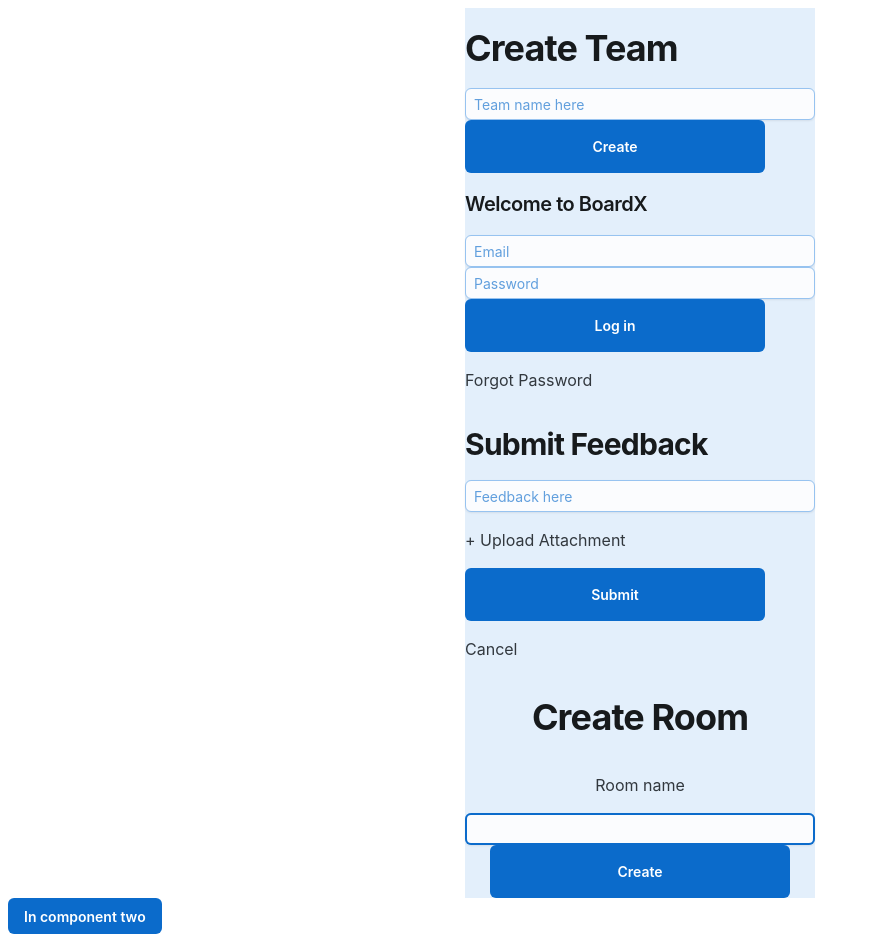
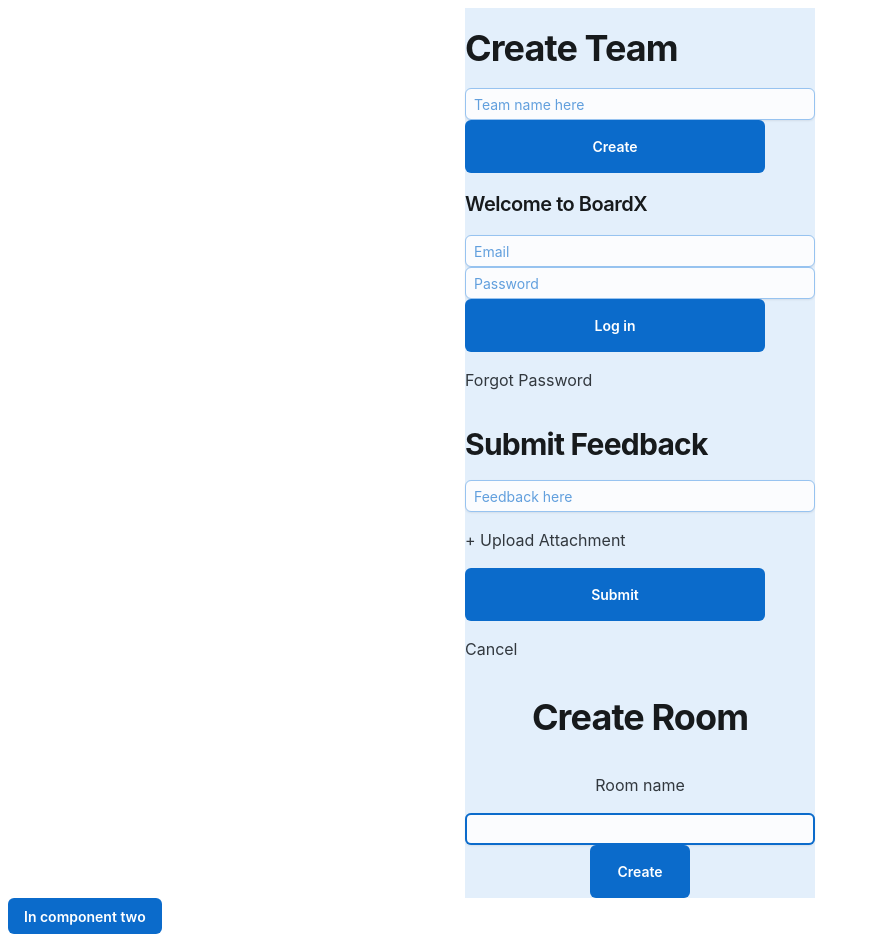
Before and after one commit to caryj567/JoyUI1, a React (Create React App) app: page / in a window 1280 px wide. Shown: the whole page, without its empty margins (0-870 px from the left). Built offline with nearby package versions, Linux system fonts and the light colour scheme.

Commit message:
Update Room.tsx

```diff
--- a/src/Room.tsx
+++ b/src/Room.tsx
@@ -32,8 +32,8 @@ export default function BasicButtons()
                       variant="outlined" />
                     {/*<FormHelperText>Help!</FormHelperText>*/}
                   </FormControl>
-                <div style={{display:'flex', alignItems:'center', justifyContent:'center'}}>
-                    <Button sx={{width:300, mx:"auto", py:2, px: 3}}>Create</Button>
+                <div style={{display:'flex', alignItems:'center', justifyContent:'right'}}>
+                    <Button sx={{width:100, mx:"auto", py:2, px: 3}}>Create</Button>
                 </div>
             </Sheet>
         </Box>
```
